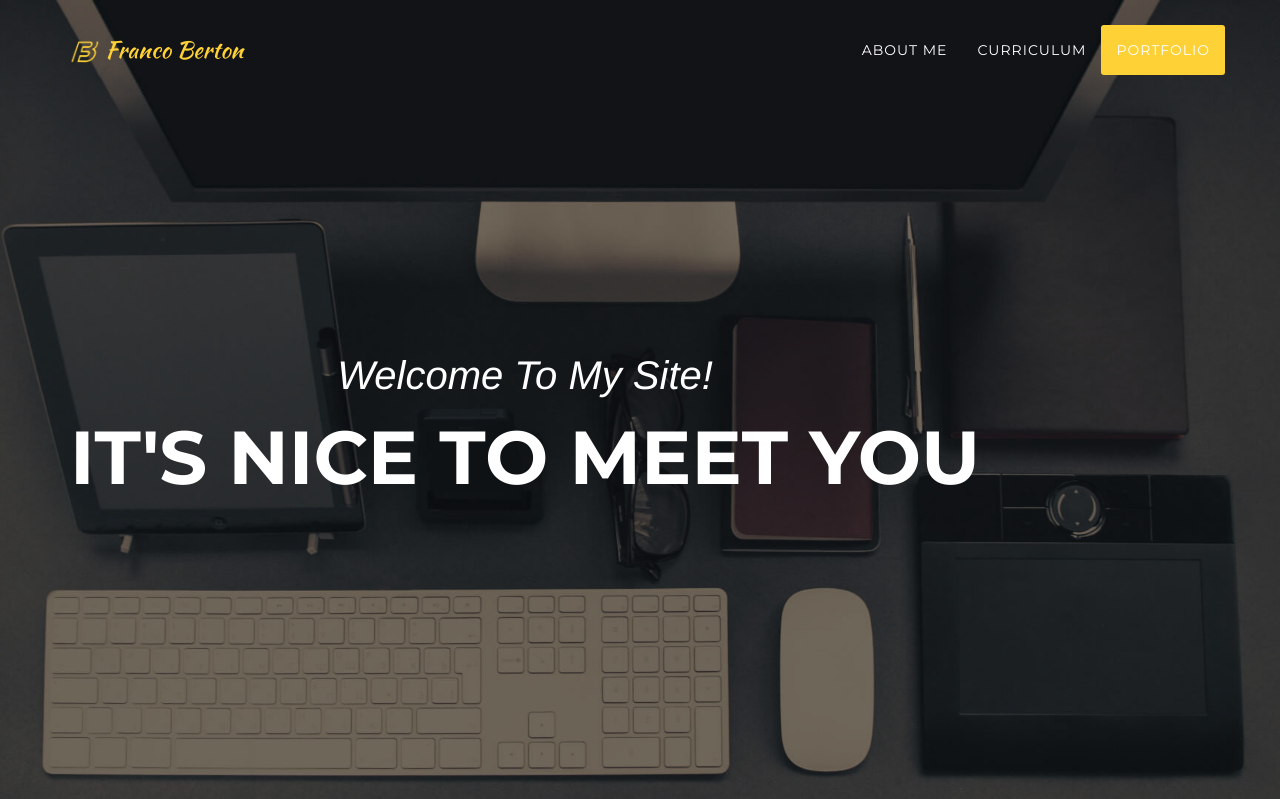
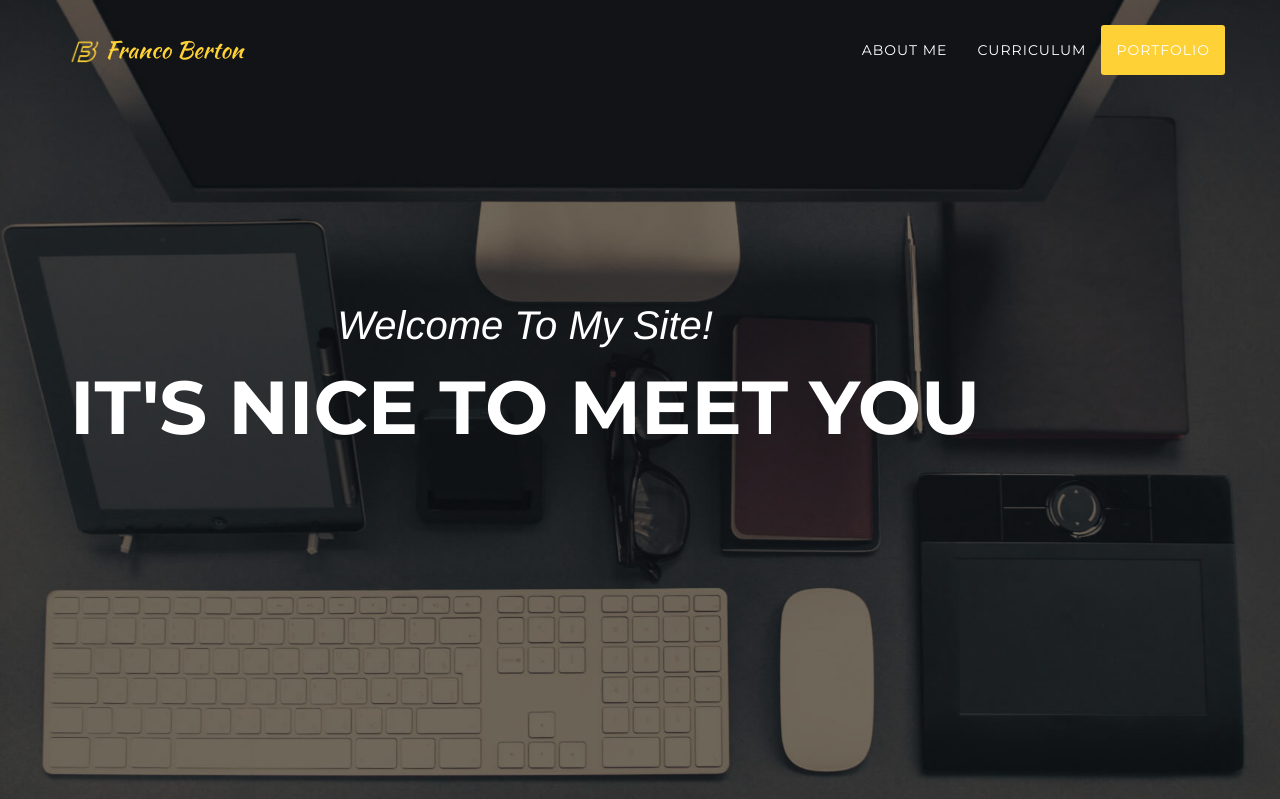
Before and after one commit to francoberton/francoberton.github.io, a PHP site: page / in a window 1280 px wide. Shown: the top 799 px of the page. Run offline with PHP 8.4, Linux system fonts and the light colour scheme; some libraries are stand-ins or nearby versions; some web fonts are replaced.

Commit message:
Update style.css

```diff
--- a/CSS/style.css
+++ b/CSS/style.css
@@ -280,10 +280,6 @@ ul.social-buttons li a:hover {
     		transition: padding 0.3s ease 0s;
     		border: 0px none;
 	}
-	header .intro-text {
-    			padding-top: 300px;
-    			padding-bottom: 200px;
-	}
 	header .intro-text .intro-lead-in  {
 		font-family: "Droid Serif","Helvetica Neue",Helvetica,Arial,sans-serif;
 		font-style: italic;
```
